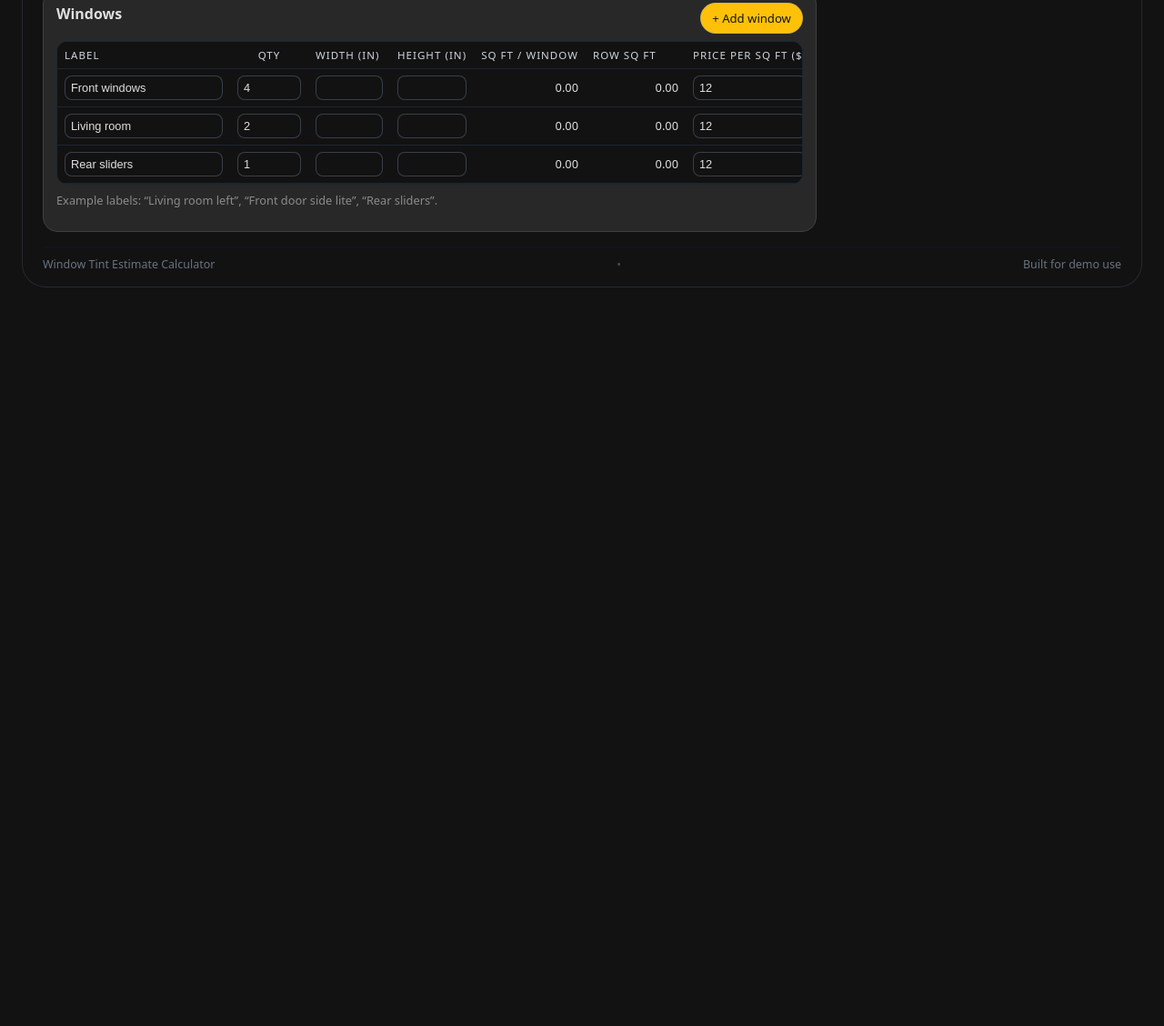
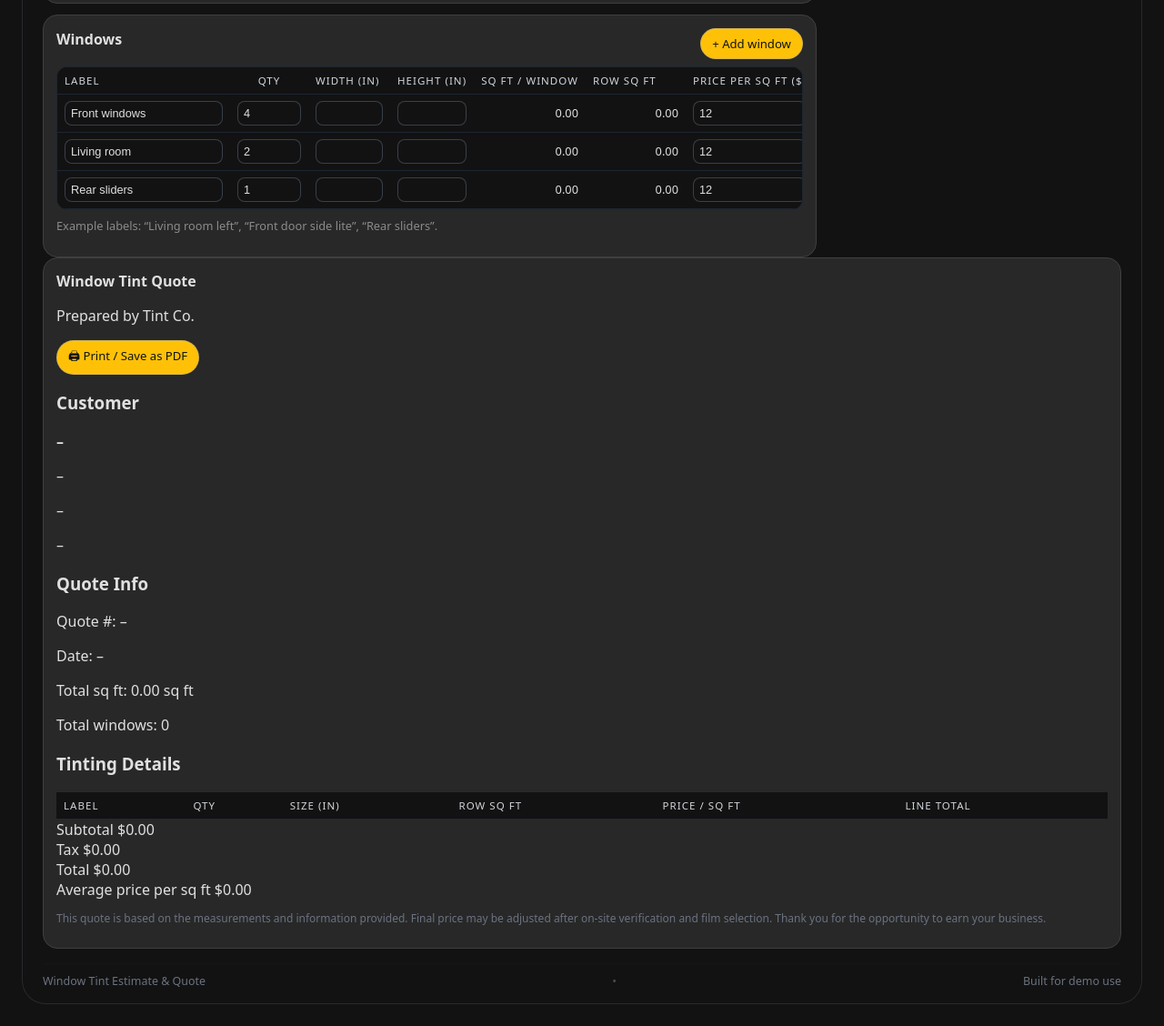
Before and after one commit to unnq/tintcalculator, a plain HTML site: page index.html in a window 1280 px wide. Shown: the part 494-1622 px from the top of the page at 91% size. Before the commit the page ends 834 px from the top, so only its background shows below. Drawn offline with Linux system fonts and the light colour scheme.

Commit message:
Update index.html

```diff
--- a/index.html
+++ b/index.html
@@ -11,13 +11,21 @@
     <header class="app-header">
       <div>
         <h1>Window Tint Estimate</h1>
-        <p>Quickly calculate total square footage and pricing for tint jobs.</p>
+        <p>Estimate and generate a customer-facing quote for tint jobs.</p>
       </div>
       <div class="brand-tag">
-        <span>Tintworld</span>
+        <span>Tint Co.</span>
       </div>
     </header>
 
+    <!-- TABS -->
+    <div class="tabs">
+      <button class="tab-btn active" data-tab="estimate">Estimate</button>
+      <button class="tab-btn" data-tab="quote">Quote</button>
+    </div>
+
+    <!-- TAB 1: ESTIMATE -->
+    <div id="tab-estimate" class="tab-panel active">
       <main class="layout">
         <!-- LEFT COLUMN -->
         <section class="left-column">
@@ -78,7 +86,6 @@
               Each window row has its own price per sq ft.
             </p>
           </section>
-
 
           <!-- Windows Table Panel -->
           <section class="panel">
@@ -163,9 +170,89 @@
           </p>
         </aside>
       </main>
+    </div>
+
+    <!-- TAB 2: QUOTE (CUSTOMER FACING) -->
+    <div id="tab-quote" class="tab-panel">
+      <section class="panel quote-panel" id="quotePanel">
+        <div class="quote-header">
+          <div>
+            <h2>Window Tint Quote</h2>
+            <p class="quote-subtitle">Prepared by Tint Co.</p>
+          </div>
+          <div class="quote-header-right">
+            <button id="printQuoteBtn" type="button" class="btn-secondary">
+              🖨 Print / Save as PDF
+            </button>
+          </div>
+        </div>
+
+        <div class="quote-columns">
+          <div class="quote-box">
+            <h3 class="quote-box-title">Customer</h3>
+            <p><strong id="quoteJobName">–</strong></p>
+            <p id="quoteCustomerAddress">–</p>
+            <p id="quoteCustomerPhone">–</p>
+            <p id="quoteCustomerEmail">–</p>
+          </div>
+
+          <div class="quote-box">
+            <h3 class="quote-box-title">Quote Info</h3>
+            <p><span class="quote-label">Quote #:</span> <span id="quoteId">–</span></p>
+            <p><span class="quote-label">Date:</span> <span id="quoteDate">–</span></p>
+            <p><span class="quote-label">Total sq ft:</span> <span id="quoteTotalSqFt">0.00 sq ft</span></p>
+            <p><span class="quote-label">Total windows:</span> <span id="quoteTotalWindows">0</span></p>
+          </div>
+        </div>
+
+        <h3 class="quote-section-title">Tinting Details</h3>
+        <div class="quote-table-wrapper">
+          <table class="quote-table">
+            <thead>
+              <tr>
+                <th>Label</th>
+                <th>Qty</th>
+                <th>Size (in)</th>
+                <th>Row sq ft</th>
+                <th>Price / sq ft</th>
+                <th>Line total</th>
+              </tr>
+            </thead>
+            <tbody id="quoteTbody">
+              <!-- Filled from estimate -->
+            </tbody>
+          </table>
+        </div>
+
+        <div class="quote-totals">
+          <div class="quote-totals-row">
+            <span>Subtotal</span>
+            <span id="quoteSubtotal">$0.00</span>
+          </div>
+          <div class="quote-totals-row">
+            <span>Tax</span>
+            <span id="quoteTax">$0.00</span>
+          </div>
+          <div class="quote-totals-row quote-totals-grand">
+            <span>Total</span>
+            <span id="quoteGrandTotal">$0.00</span>
+          </div>
+          <div class="quote-totals-row quote-totals-muted">
+            <span>Average price per sq ft</span>
+            <span id="quoteAvgPrice">$0.00</span>
+          </div>
+        </div>
+
+        <p class="fine-print">
+          This quote is based on the measurements and information provided. Final price may be
+          adjusted after on-site verification and film selection. Thank you for the opportunity
+          to earn your business.
+        </p>
+      </section>
+    </div>
 
     <footer class="app-footer">
-      <span>Window Tint Estimate Calculator</span>
+      <span>Window Tint Estimate &amp; Quote</span>
       <span class="dot">•</span>
       <span>Built for demo use</span>
     </footer>
```
Lines whose indentation alone changed are shown as unchanged.
